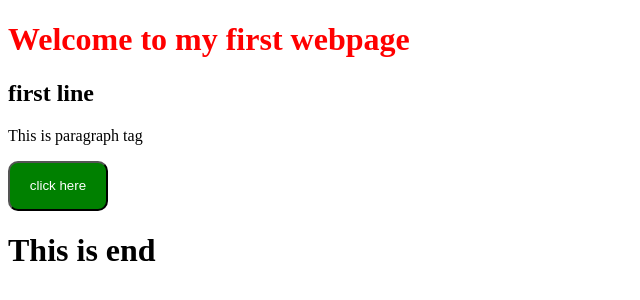
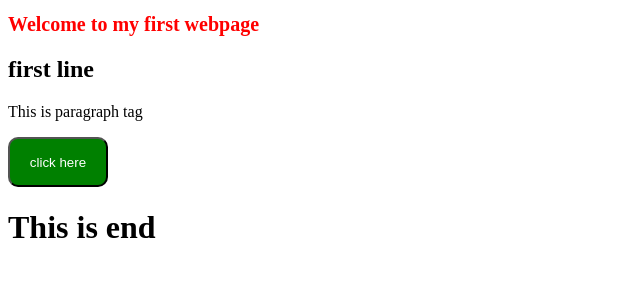
Before and after one commit to shanmugapriyasivaraj/Html-Css-basics, a plain HTML site: page index.html in a window 1280 px wide. Shown: the whole page, without its empty margins (0-640 px from the left). Drawn offline with Linux system fonts and the light colour scheme.

Commit message:
second changes

```diff
--- a/script.js
+++ b/script.js
@@ -1 +1,2 @@
 console.log("Hello World");
+console.log("welcome");
--- a/style.css
+++ b/style.css
@@ -1,5 +1,6 @@
 .welcome {
   color: red;
+  font-size: 20px;
 }
 .btn {
   color: white;
```
